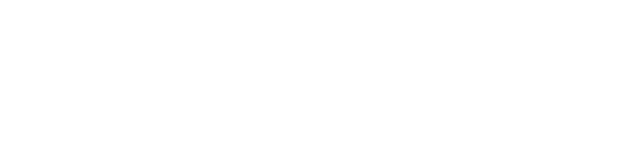
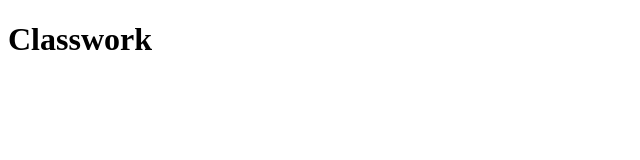
Before and after one commit to DarynaFursa/Classwork, a plain HTML site: page index.html in a window 1280 px wide. Shown: the whole page, without its empty margins (0-640 px from the left). Drawn offline with Linux system fonts and the light colour scheme.

Commit message:
added h1

```diff
--- a/index.html
+++ b/index.html
@@ -6,6 +6,6 @@
     <title>Document</title>
 </head>
 <body>
-
+<h1>Classwork</h1>
 </body>
 </html>
```
